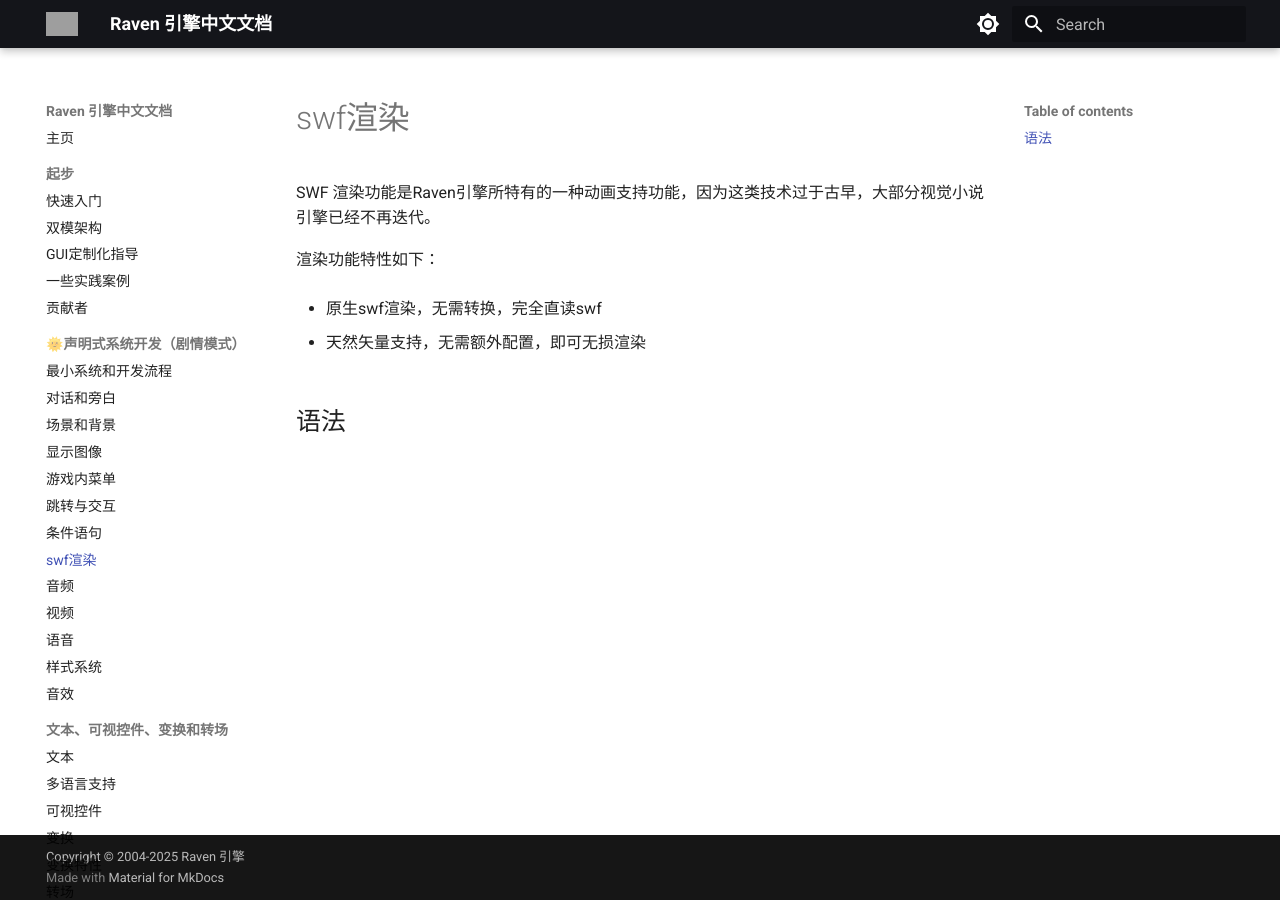
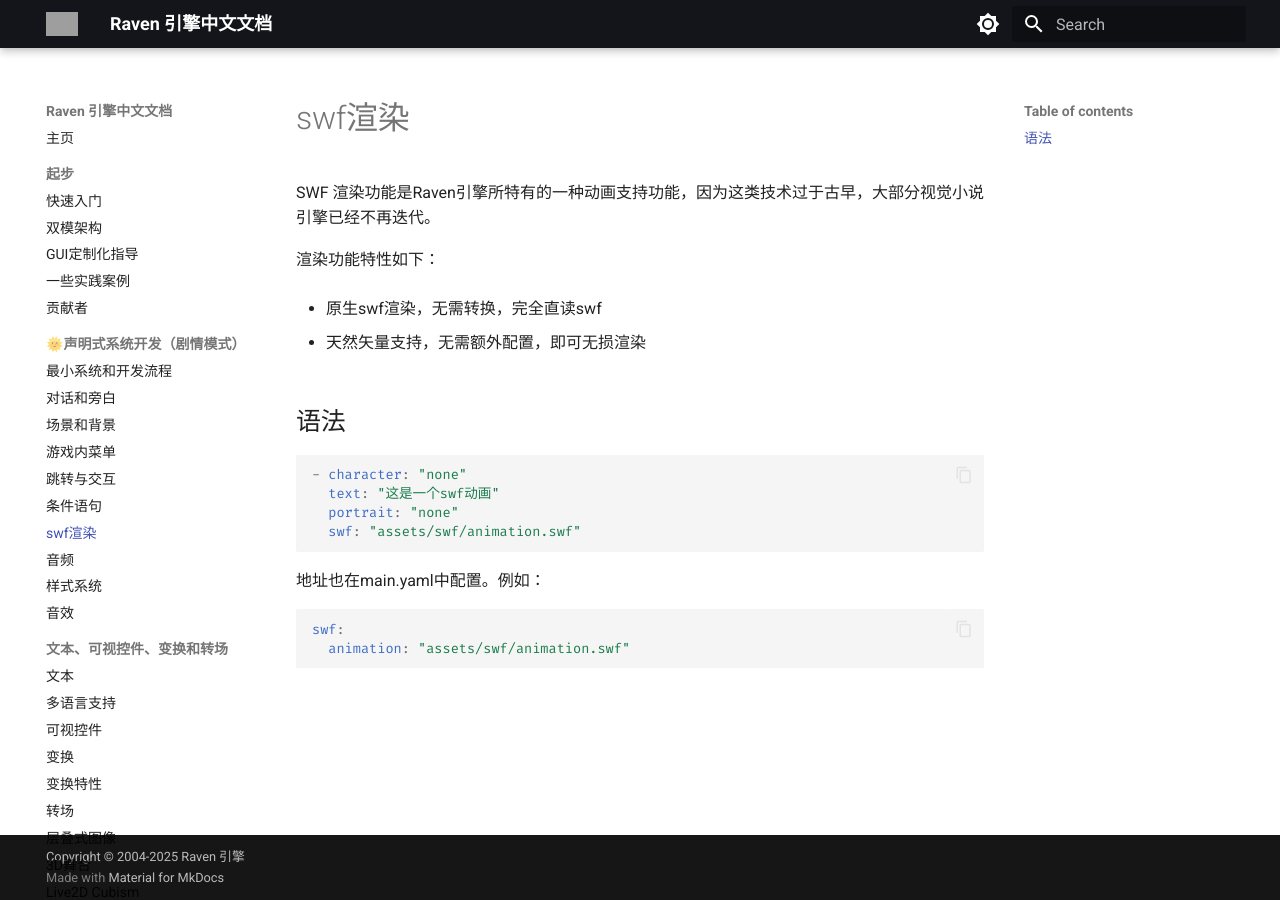
Before and after one commit to E72UJ/doc.raven.rs, an MkDocs documentation site: the page built from docs/swf.md, in a window 1280 px wide. Built offline with MkDocs 1.6.1 and Material for MkDocs 9.7.7, drawn with Linux system fonts in a browser that asks for light colours; grey boxes are pictures that could not be loaded.

Commit message:
修正文档
修正文档

````diff
--- a/docs/page/assest.html
+++ b/docs/page/assest.html
@@ -73,6 +73,12 @@
     <hr>
 
     <!-- 文件列表 -->
+
+     <h1>Raven logo 标志素材</h1>
+    <pre>
+<a href="https://raven.cn-nb1.rains3.com/main-logo.png">初代logo</a>          22-Aug-2021 15:18 -
+
+</pre>
      <h1>Background 背景</h1>
     <pre>
 <a href="https://d.feiliupan.com/t/125759649663160320/Ravenimg/1.png">悲伤酒馆3840*2160</a>          22-Aug-2021 15:18 -
--- a/docs/swf.md
+++ b/docs/swf.md
@@ -7,3 +7,17 @@ SWF 渲染功能是Raven引擎所特有的一种动画支持功能，因为这
 - 天然矢量支持，无需额外配置，即可无损渲染
 
 ## 语法
+
+```yaml
+- character: "none"
+  text: "这是一个swf动画"
+  portrait: "none"
+  swf: "assets/swf/animation.swf"
+```
+
+地址也在main.yaml中配置。例如：
+
+```yaml
+swf:
+  animation: "assets/swf/animation.swf"
+```
--- a/mkdocs.yml
+++ b/mkdocs.yml
@@ -52,14 +52,11 @@ nav:
     - 最小系统和开发流程: run.md
     - 对话和旁白: dialogue.md
     - 场景和背景: background.md
-    - 显示图像: images.md
     - 游戏内菜单: menus.md
     - 跳转与交互: jump.md
     - 条件语句: conditionals.md
     - swf渲染: swf.md
     - 音频: audio.md
-    - 视频: movie.md
-    - 语音: voice.md
     - 样式系统: style.md
     - 音效: sfx.md
 
````
Also changed, not shown: docs/menus.md (added, +3 -0 lines).
